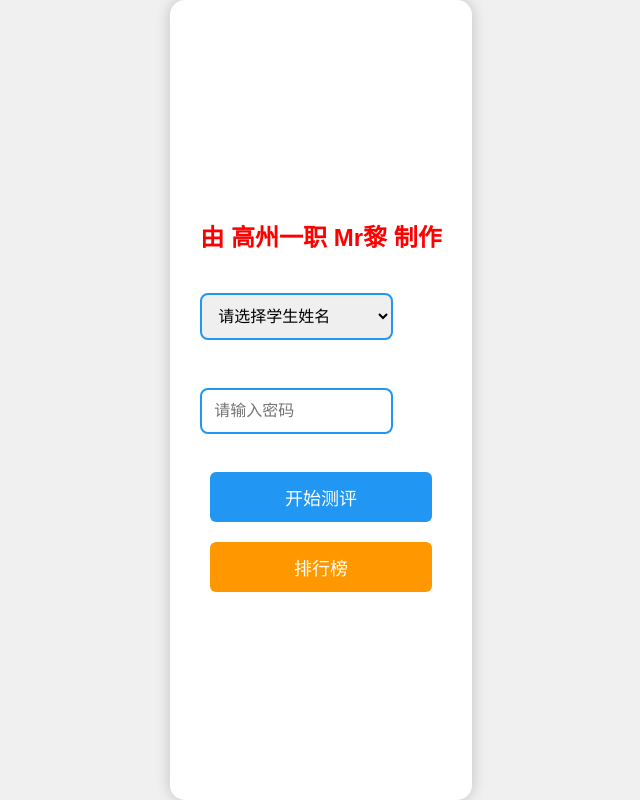
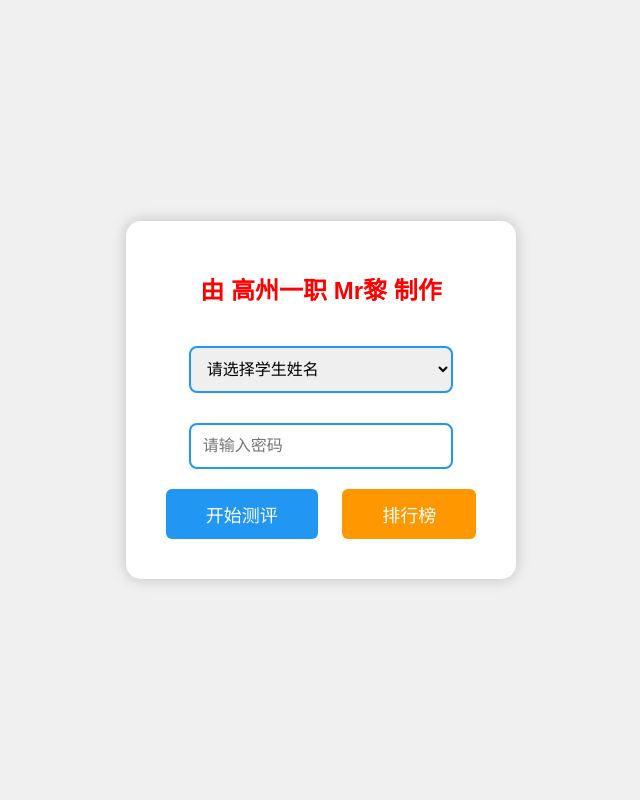
Before and after one commit to lbz0101/tiankkong, a plain HTML site: page index.html in a window 1280 px wide. Shown: the whole page, without its empty margins (319-959 px from the left). Drawn offline with Linux system fonts and the light colour scheme.

Commit message:
Update index.html

```diff
--- a/index.html
+++ b/index.html
@@ -2,37 +2,30 @@
 <html lang="zh-CN">
 <head>
     <meta charset="UTF-8">
-    <meta name="viewport" content="width=device-width, initial-scale=1.0, maximum-scale=1.0, minimum-scale=1.0, user-scalable=no, viewport-fit=cover">
+    <meta name="viewport" content="width=device-width, initial-scale=1.0, maximum-scale=5.0, minimum-scale=0.5">
     <title>考证理论填空测评系统</title>
     <style>
         * {
             box-sizing: border-box;
             user-select: none;
-            -webkit-tap-highlight-color: transparent;
-        }
-        html, body {
-            height: 100%;
-            margin: 0;
-            padding: 0;
-            overflow: hidden;
         }
         body {
             font-family: Arial, sans-serif;
+            margin: 0;
+            padding: 0;
             background-color: #f0f0f0;
+            height: 100vh;
             display: flex;
             flex-direction: column;
-            touch-action: manipulation;
-            height: 100vh;
-            height: calc(var(--vh, 1vh) * 100);
         }
         #homepage {
-            flex: 1;
             background-color: white;
-            padding: 20px;
-            display: flex;
-            flex-direction: column;
-            justify-content: center;
-            min-height: -webkit-fill-available;
+            padding: 30px;
+            border-radius: 15px;
+            box-shadow: 0 0 15px rgba(0,0,0,0.2);
+            text-align: center;
+            max-width: 500px;
+            margin: auto;
         }
         #loading {
             display: none;
@@ -160,7 +153,7 @@
             margin: 15px 0;
         }
         #student-select {
-            width: 100%;
+            width: 80%;
             padding: 12px;
             font-size: 16px;
             margin: 20px 0;
@@ -168,7 +161,7 @@
             border-radius: 8px;
         }
         #password-input {
-            width: 100%;
+            width: 80%;
             padding: 12px;
             font-size: 16px;
             margin: 10px 0;
@@ -182,8 +175,7 @@
             border-radius: 6px;
             cursor: pointer;
             transition: all 0.3s;
-            margin: 10px 0;
-            width: 100%;
+            margin: 10px;
         }
         #enter-btn { background-color: #2196F3; color: white; }
         #rank-btn { background-color: #FF9800; color: white; }
@@ -194,7 +186,6 @@
             text-align: center;
             padding: 30px;
             display: none;
-            flex: 1;
         }
         #ranking-modal {
             display: none;
@@ -246,23 +237,6 @@
             flex-grow: 1;
             padding: 0 10px;
             margin: 10px 0;
-        }
-
-        @media (min-width: 768px) {
-            #homepage {
-                max-width: 500px;
-                margin: auto;
-                padding: 30px;
-                border-radius: 15px;
-                box-shadow: 0 0 15px rgba(0,0,0,0.2);
-            }
-            button {
-                width: auto;
-                margin: 10px;
-            }
-            #student-select, #password-input {
-                width: 80%;
-            }
         }
     </style>
 </head>
@@ -326,17 +300,6 @@
     </div>
 
 <script>
-// 动态计算可视高度
-function adjustLayout() {
-    const vh = window.innerHeight * 0.01;
-    document.documentElement.style.setProperty('--vh', `${vh}px`);
-    window.scrollTo(0, 0);
-}
-
-window.addEventListener('load', adjustLayout);
-window.addEventListener('resize', adjustLayout);
-window.addEventListener('orientationchange', adjustLayout);
-
 const scoreStorage = {
     getScores() {
         return JSON.parse(localStorage.getItem('examScores')) || [];
@@ -670,7 +633,6 @@ function showFinalResult() {
 }
 
 window.onload = function() {
-    adjustLayout();
     initHomepage();
     preloadImages();
     document.getElementById('timer').style.display = 'none';
```
